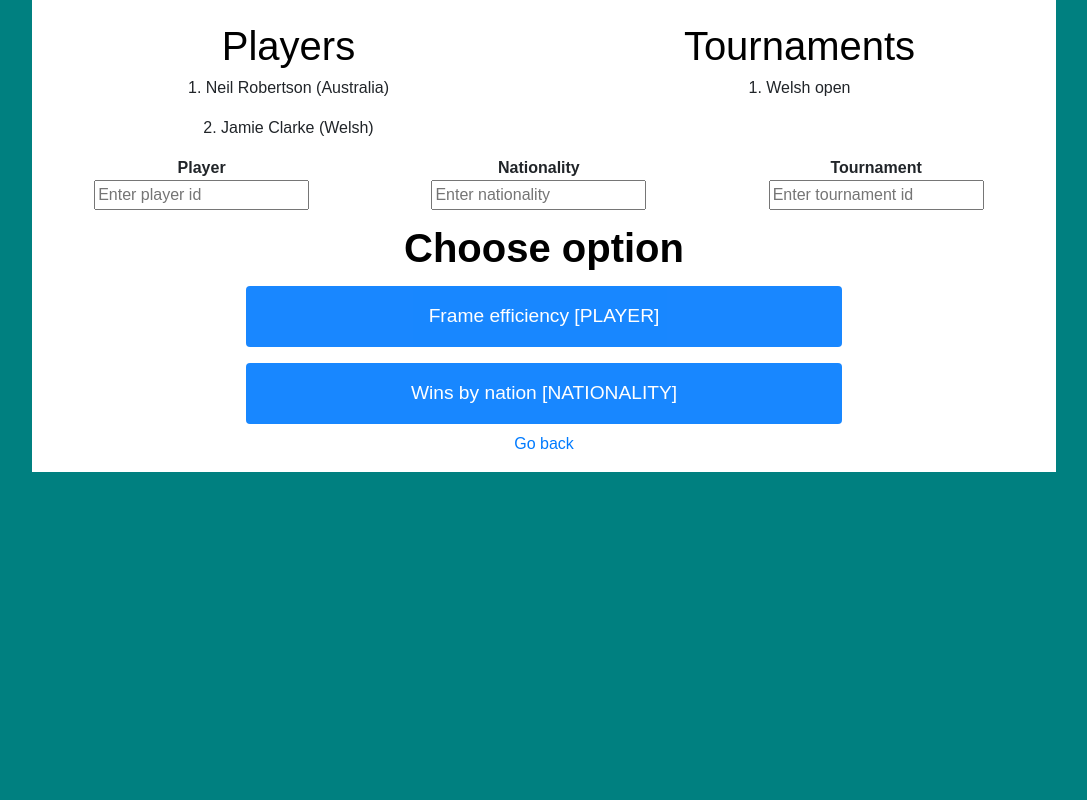
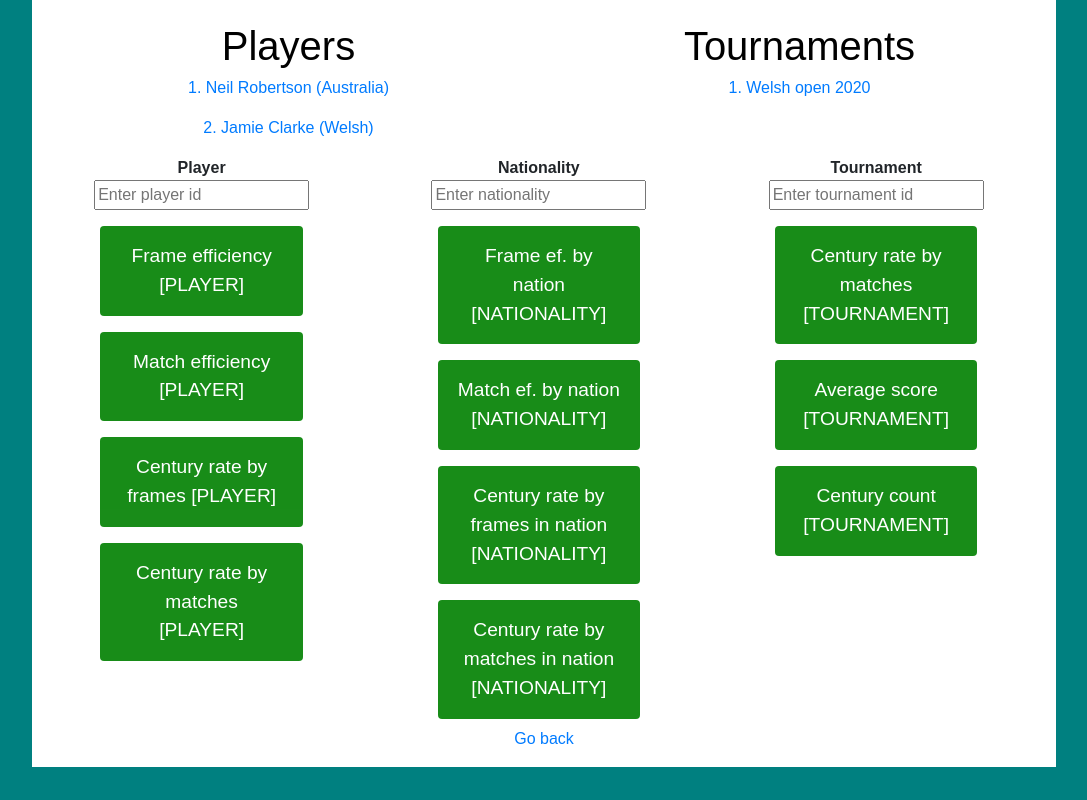
Before and after one commit to matsmolinski/snooker-database-app, a Flask app: page /stats in a window 1280 px wide. Shown: the whole page, without its empty margins (96-1183 px from the left). Run offline with Flask 2, Linux system fonts and the light colour scheme; data comes from the database, SQL or seed files in the repository; some libraries are stand-ins or nearby versions.

Commit message:
Adding necesing necessary updates before deadline

```diff
--- a/webapp/main.py
+++ b/webapp/main.py
@@ -4,6 +4,7 @@ from sqlalchemy.exc import IntegrityError
 from datetime import date
 import requests
 import json
+import copy
 
 
 app = Flask(__name__)
@@ -197,6 +198,25 @@ def add_player():
     db.session.commit()
     return render_template("addplayer.html")
 
+@app.route('/player/<id>', methods=['GET'])
+def get_player(id):
+    player = Player.query.get(id)
+    return render_template("player.html", player=player, year=player.turned_pro.year)
+
+@app.route('/player/<id>/edit', methods=['GET'])
+def edit_player(id):
+    player = Player.query.get(id)
+    month = ('0' if player.turned_pro.month < 10 else '') + str(player.turned_pro.month)
+    day = ('0' if player.turned_pro.day < 10 else '') + str(player.turned_pro.day)
+    datee = str(player.turned_pro.year) + '-' + month + '-' + day
+    print(datee)
+    return render_template("editplayer.html", player=player, turned_pro=datee)
+
+@app.route('/player/<id>/edit', methods=['POST'])
+def update_player(id):
+    player = Player.query.filter_by(id=id).update(dict(first_name=request.form.get("firstname"),last_name=request.form.get("lastname"), nationality=request.form.get("nationality"),turned_pro=request.form.get("date"), highest_break=request.form.get("highbreak"), nickname=request.form.get("nickname")))
+    db.session.commit()
+    return redirect(url_for('get_player', id=id))
 
 @app.route('/tournament', methods=['GET'])
 def add_tournament_template():
@@ -216,7 +236,10 @@ def add_tournament():
 def add_match_template():
     players = Player.query.all()
     tours = Tournament.query.all()
-    return render_template("addmatch.html", players=players, tournaments=tours, player_length=len(players), tournament_length=len(tours))
+    years = []
+    for tour in tours:
+        years.append(tour.date_from.year)
+    return render_template("addmatch.html", players=players, tournaments=tours, player_length=len(players), tournament_length=len(tours), years=years)
 
 
 @app.route('/match', methods=['POST'])
@@ -231,6 +254,9 @@ def add_match():
     match.player_two.set_ast()
     players = Player.query.all()
     tours = Tournament.query.all()
+    years = []
+    for tour in tours:
+        years.append(tour.date_from.year)
     for i in range(0, int(scores[0]) + int(scores[1])):
         breaks_p1 = request.form.get(str(i) + " b1").replace(" ", "").split(",")
         breaks_p2 = request.form.get(str(i) + " b2").replace(" ", "").split(",")
@@ -253,13 +279,16 @@ def add_match():
     match.player_one.set_highbreak()
     match.player_two.set_highbreak()
     db.session.commit()
-    return render_template("addmatch.html", players=players, tournaments=tours, player_length=len(players), tournament_length=len(tours))
+    return render_template("addmatch.html", players=players, tournaments=tours, player_length=len(players), tournament_length=len(tours), years=years)
 
 @app.route('/stats', methods=['GET'])
 def stats_template():
     players = Player.query.all()
     tours = Tournament.query.all()
-    return render_template("stats.html", players=players, tournaments=tours, player_length=len(players), tournament_length=len(tours), answer=None)
+    years = []
+    for tour in tours:
+        years.append(tour.date_from.year)
+    return render_template("stats.html", players=players, tournaments=tours, player_length=len(players), tournament_length=len(tours), years=years, answer=None)
 
 @app.route('/stats/frame-efficiency', methods=['POST'])
 def stats_frame_efficiency():
@@ -276,11 +305,31 @@ def stats_frame_efficiency():
             win = win + 1
     players = Player.query.all()
     tours = Tournament.query.all()
+    years = []
+    for tour in tours:
+        years.append(tour.date_from.year)
     if all > 0:
         answer = "" + str(round(win/all, 4) * 100) + "% (" + str(win) + "/" + str(all) + ")"
     else:
         answer = "No records found"
-    return render_template("stats.html", players=players, tournaments=tours, player_length=len(players), tournament_length=len(tours), answer=answer)
+    return render_template("stats.html", players=players, tournaments=tours, player_length=len(players), tournament_length=len(tours), years=years, answer=answer)
+
+@app.route('/stats/century-rate', methods=['POST'])
+def stats_century_rate():
+    player = Player.query.get(int(request.form.get('player')))
+    frames = len(player.frames_p1) + len(player.frames_p2)
+    centuries = sum(1 if brk.score >= 100 else 0 for brk in player.breaks)
+    players = Player.query.all()
+    tours = Tournament.query.all()
+    years = []
+    for tour in tours:
+        years.append(tour.date_from.year)
+    if frames > 0:
+        answer = "" + str(round(centuries/frames, 4) * 100) + "% (" + str(centuries) + "/" + str(frames) + ")"
+    else:
+        answer = "No records found"
+    return render_template("stats.html", players=players, tournaments=tours, player_length=len(players), tournament_length=len(tours), years=years, answer=answer)
+
 
 @app.route('/stats/wins-by-nation', methods=['POST'])
 def stats_wins_by_nation():
@@ -296,13 +345,16 @@ def stats_wins_by_nation():
             all = all + 1
             if match.winner == 2:
                 win = win + 1
-        players = Player.query.all()
+    players = Player.query.all()
     tours = Tournament.query.all()
+    years = []
+    for tour in tours:
+        years.append(tour.date_from.year)
     if all > 0:
         answer = "" + str(round(win/all, 4) * 100) + "% (" + str(win) + "/" + str(all) + ")"
     else:
         answer = "No records found"
-    return render_template("stats.html", players=players, tournaments=tours, player_length=len(players), tournament_length=len(tours), answer=answer)
+    return render_template("stats.html", players=players, tournaments=tours, player_length=len(players), tournament_length=len(tours), years=years, answer=answer)
 
 @app.route('/draw', methods=['GET'])
 def get_draw_selection():
--- a/webapp/static/styles.css
+++ b/webapp/static/styles.css
@@ -33,8 +33,11 @@ header {
     width: 60%;
     opacity: 0.9;
     font-size: larger;
+    background-color: green;
 }
-
+.button:hover {
+    background-color: #4CAF50;
+}
 .row {
     display: flex;
   }
--- a/webapp/templates/addmatch.html
+++ b/webapp/templates/addmatch.html
@@ -17,14 +17,16 @@
             <div class="column">
                 <header>Players</header>
                 {%for i in range(0, player_length)%}
-                <p>{{ players[i].id }}. {{ players[i].first_name }} {{ players[i].last_name }}</p>
+                <p><a href="/player/{{players[i].id}}">{{ players[i].id }}. {{ players[i].first_name }}
+                        {{ players[i].last_name }}
+                        ({{ players[i].nationality }})</a></p>
                 {% endfor %}
             </div>
 
             <div class="column">
                 <header>Tournaments</header>
                 {%for i in range(0, tournament_length)%}
-                <p>{{ tournaments[i].id }}. {{ tournaments[i].name }}</p>
+                <a href="/player/{{players[i].id}}">{{ tournaments[i].id }}. {{ tournaments[i].name }} {{years[i]}}</a>
                 {% endfor %}
             </div>
         </div>
--- a/webapp/templates/stats.html
+++ b/webapp/templates/stats.html
@@ -20,15 +20,15 @@
             <div class="column">
                 <header>Players</header>
                 {%for i in range(0, player_length)%}
-                <p>{{ players[i].id }}. {{ players[i].first_name }} {{ players[i].last_name }}
-                    ({{ players[i].nationality }})</p>
+                <p><a href="/player/{{players[i].id}}">{{ players[i].id }}. {{ players[i].first_name }} {{ players[i].last_name }}
+                    ({{ players[i].nationality }})</a></p>
                 {% endfor %}
             </div>
 
             <div class="column">
                 <header>Tournaments</header>
                 {%for i in range(0, tournament_length)%}
-                <p>{{ tournaments[i].id }}. {{ tournaments[i].name }}</p>
+                <a href="/player/{{players[i].id}}">{{ tournaments[i].id }}. {{ tournaments[i].name }} {{years[i]}}</a>
                 {% endfor %}
             </div>
         </div>
@@ -39,26 +39,56 @@
                         <br>
                         <input id="player" type="text" placeholder="Enter player id" name="player">
                     </label>
+                    <button type="submit" class="btn btn-primary normalbutton" formaction="/stats/frame-efficiency">
+                        Frame
+                        efficiency [PLAYER]</button>
+                    <button type="submit" class="btn btn-primary normalbutton" formaction="/stats/frame-efficiency">
+                        Match
+                        efficiency [PLAYER]</button>
+                    <button type="submit" class="btn btn-primary normalbutton" formaction="/stats/century-rate">
+                        Century rate
+                        by frames [PLAYER]</button>
+                    <button type="submit" class="btn btn-primary normalbutton" formaction="/stats/frame-efficiency">
+                        Century rate
+                        by matches [PLAYER]</button>
                 </div>
                 <div class="column3">
                     <label><b>Nationality</b>
                         <br>
                         <input id="nation" type="text" placeholder="Enter nationality" name="nation">
                     </label>
+                    <button type="submit" class="btn btn-primary normalbutton" formaction="/stats/wins-by-nation"> Frame
+                        ef.
+                        by
+                        nation [NATIONALITY]</button>
+                    <button type="submit" class="btn btn-primary normalbutton" formaction="/stats/wins-by-nation">
+                        Match ef. by nation [NATIONALITY]</button>
+                    <button type="submit" class="btn btn-primary normalbutton" formaction="/stats/wins-by-nation">
+                        Century rate
+                        by frames in
+                        nation [NATIONALITY]</button>
+                    <button type="submit" class="btn btn-primary normalbutton" formaction="/stats/wins-by-nation">
+                        Century rate
+                        by matches in
+                        nation [NATIONALITY]</button>
                 </div>
                 <div class="column3">
                     <label><b>Tournament</b>
                         <br>
                         <input id="tournament" type="text" placeholder="Enter tournament id" name="tournament">
                     </label>
+                    <button type="submit" class="btn btn-primary normalbutton" formaction="/stats/frame-efficiency">
+                        Century rate
+                        by matches [TOURNAMENT]</button>
+                    <button type="submit" class="btn btn-primary normalbutton" formaction="/stats/frame-efficiency">
+                        Average score [TOURNAMENT]</button>
+                    <button type="submit" class="btn btn-primary normalbutton" formaction="/stats/frame-efficiency">
+                        Century count [TOURNAMENT]</button>
                 </div>
             </div>
-            <header><strong>Choose option</strong></header>
-            <button type="submit" class="btn btn-primary normalbutton" formaction="/stats/frame-efficiency"> Frame
-                efficiency [PLAYER]</button>
 
-            <button type="submit" class="btn btn-primary normalbutton" formaction="/stats/wins-by-nation"> Wins by
-                nation [NATIONALITY]</button>
+
+
         </form>
         <a href="/">Go back</a>
     </div>
```
Also changed, not shown: webapp/templates/editplayer.html (added, +52 -0 lines), webapp/templates/player.html (added, +37 -0 lines).
